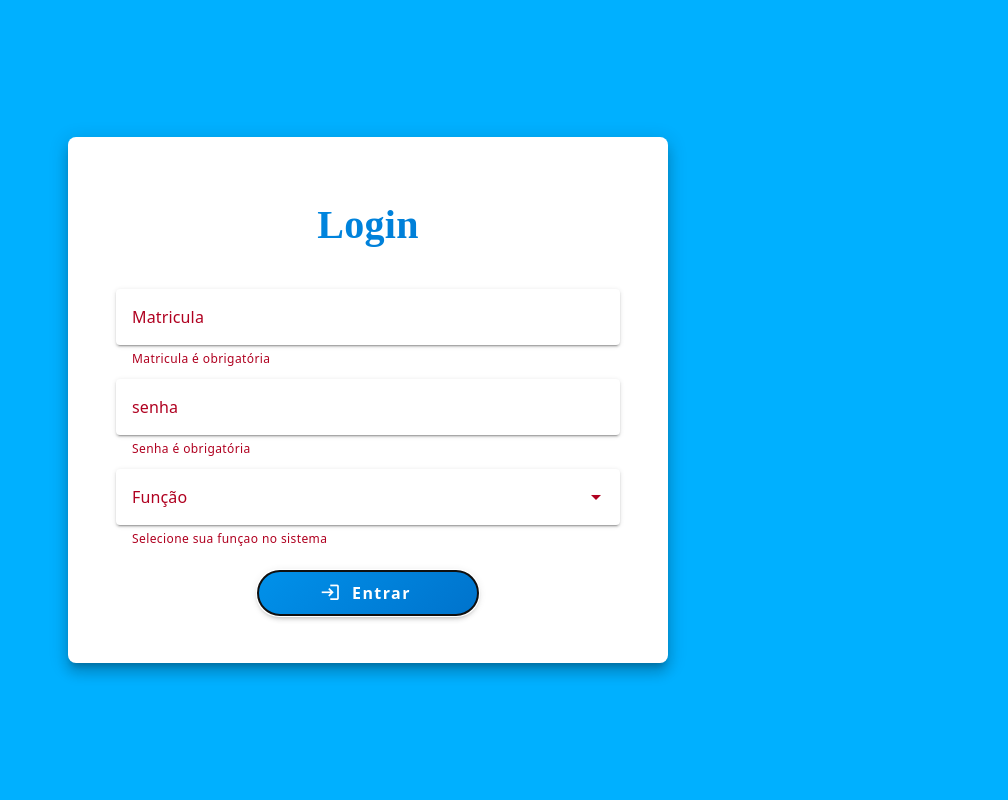
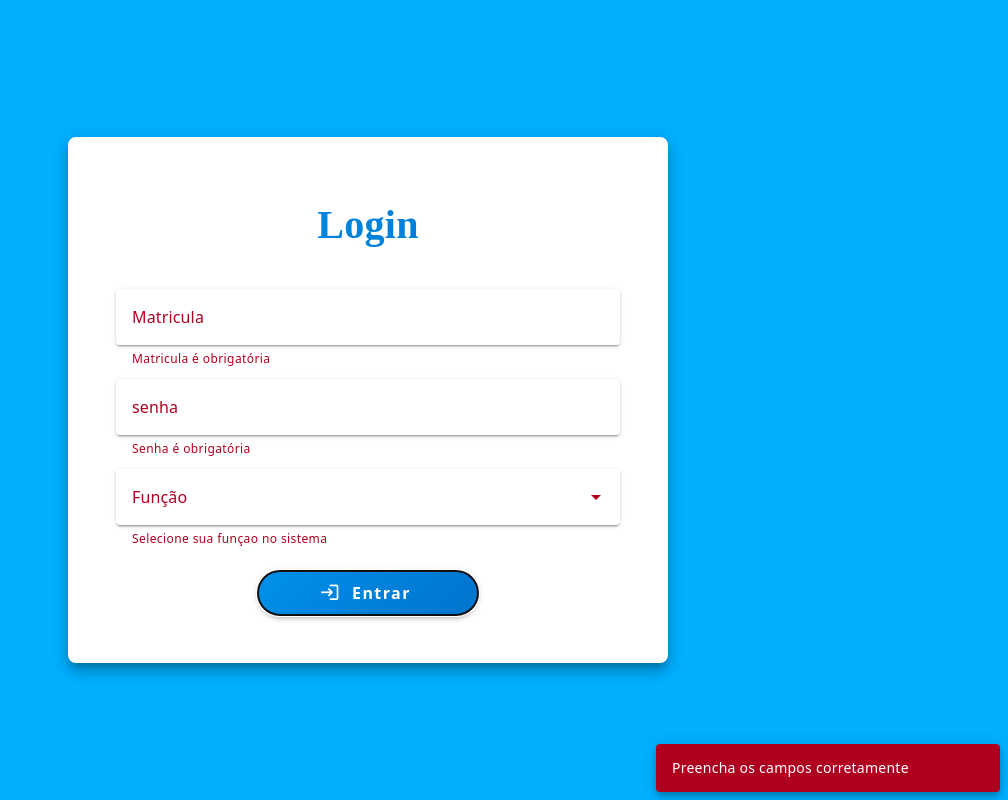
Before and after one commit to Inaciogabriel0/sistema-escolar, a Vue app in the folder frontend/: page /login in a window 1280 px wide. Both pictures are taken after a click on the button "Entrar". Shown: the whole page, without its empty margins (272-1280 px from the left). Built offline with nearby package versions, Linux system fonts and the light colour scheme.

Commit message:
adiciona componente GlobalSnackbar e integra ao App.vue; refatora LoginComponent para utilizar snackbar

```diff
--- a/frontend/src/App.vue
+++ b/frontend/src/App.vue
@@ -1,12 +1,13 @@
-<script >
+<script setup lang="ts">
+import GlobalSnackbar from './components/GlobalSnackbar.vue'
 </script>
 
 <template>
   <v-app>
     <router-view />
+    <GlobalSnackbar />
   </v-app>
 </template>
-
 
 <style>
 html,
--- /dev/null
+++ b/frontend/src/components/GlobalSnackbar.vue
@@ -0,0 +1,25 @@
+<template>
+  <v-snackbar
+    v-model="snackbar.show"
+    :color="snackbar.color"
+    location="bottom right"
+    timeout="3000"
+  >
+    <div class="d-flex align-center">
+      <v-progress-circular
+        v-if="snackbar.loading"
+        indeterminate
+        size="20"
+        class="mr-3"
+        color="white"
+      />
+      {{ snackbar.message }}
+    </div>
+  </v-snackbar>
+</template>
+
+<script setup lang="ts">
+import { useSnackbarStore } from '../store/snackbar'
+
+const snackbar = useSnackbarStore()
+</script>
--- a/frontend/src/components/LoginComponent.vue
+++ b/frontend/src/components/LoginComponent.vue
@@ -59,15 +59,16 @@
 
 <script setup lang="ts">
 import { ref } from 'vue'
+import { useSnackbarStore } from '../store/snackbar'
 
 const isValid = ref(false)
 
-const formRef = ref()
+const formRef = ref<any>(null)
 
 const formData = ref({
   name: '',
   senha: '',
-  select: null,
+  select: null as string | null,
   checkbox: false,
 })
 
@@ -89,14 +90,36 @@ const selectRules = [
 
 
 
-function submit() {
-  const isValid = formRef.value?.validate()
-  if (!isValid) return
+const snackbar = useSnackbarStore()
+const loading = ref(false)
 
-  console.log('Form enviado:', formData.value)
+async function submit() {
+  const { valid } = await formRef.value.validate()
+
+  if (!valid) {
+    snackbar.error('Preencha os campos corretamente')
+    return
+  }
+
+  try {
+    loading.value = true
+    snackbar.startLoading('Entrando...')
+
+    // Simulação de requisição de login
+    // await api.post('/login', formData.value)
+
+    console.log('Form enviado:', formData.value)
+
+    snackbar.stopLoading()
+    snackbar.success('Login realizado com sucesso!')
+  } catch (error: any) {
+    snackbar.stopLoading()
+    snackbar.error('Erro ao realizar login')
+  } finally {
+    loading.value = false
+  }
 }
 
-const loading = ref(false)
 
 </script>
 
--- /dev/null
+++ b/frontend/src/store/snackbar.ts
@@ -0,0 +1,42 @@
+import { defineStore } from 'pinia'
+
+export const useSnackbarStore = defineStore('snackbar', {
+  state: () => ({
+    show: false,
+    message: '',
+    color: 'success',
+    loading: false,
+  }),
+
+  actions: {
+    success(msg: string) {
+      this.message = msg
+      this.color = 'success'
+      this.show = true
+    },
+
+    error(msg: string) {
+      this.message = msg
+      this.color = 'error'
+      this.show = true
+    },
+
+    info(msg: string) {
+      this.message = msg
+      this.color = 'info'
+      this.show = true
+    },
+
+    startLoading(msg = 'Carregando...') {
+      this.message = msg
+      this.color = 'info'
+      this.loading = true
+      this.show = true
+    },
+
+    stopLoading() {
+      this.loading = false
+      this.show = false
+    },
+  },
+})
```
